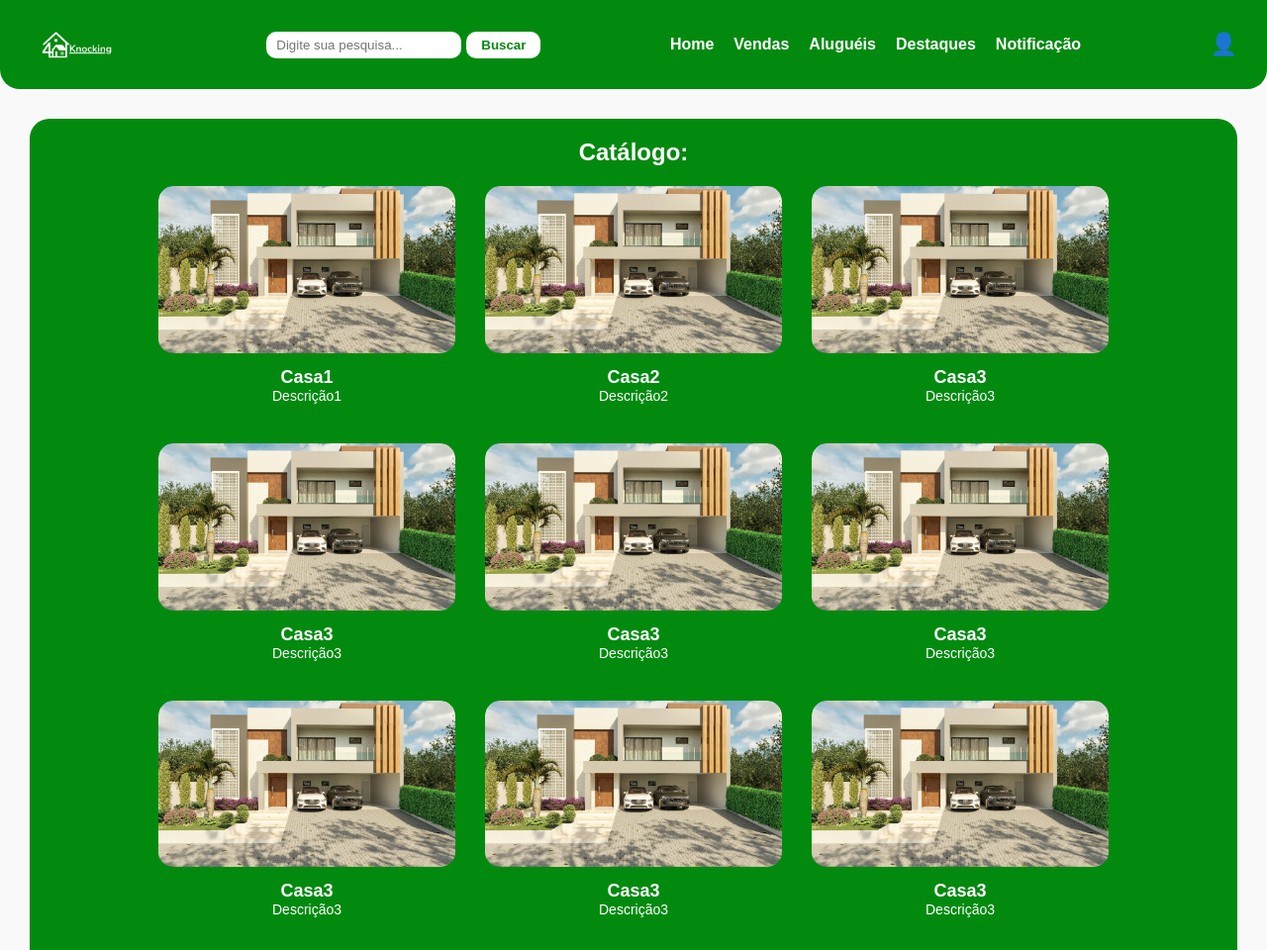
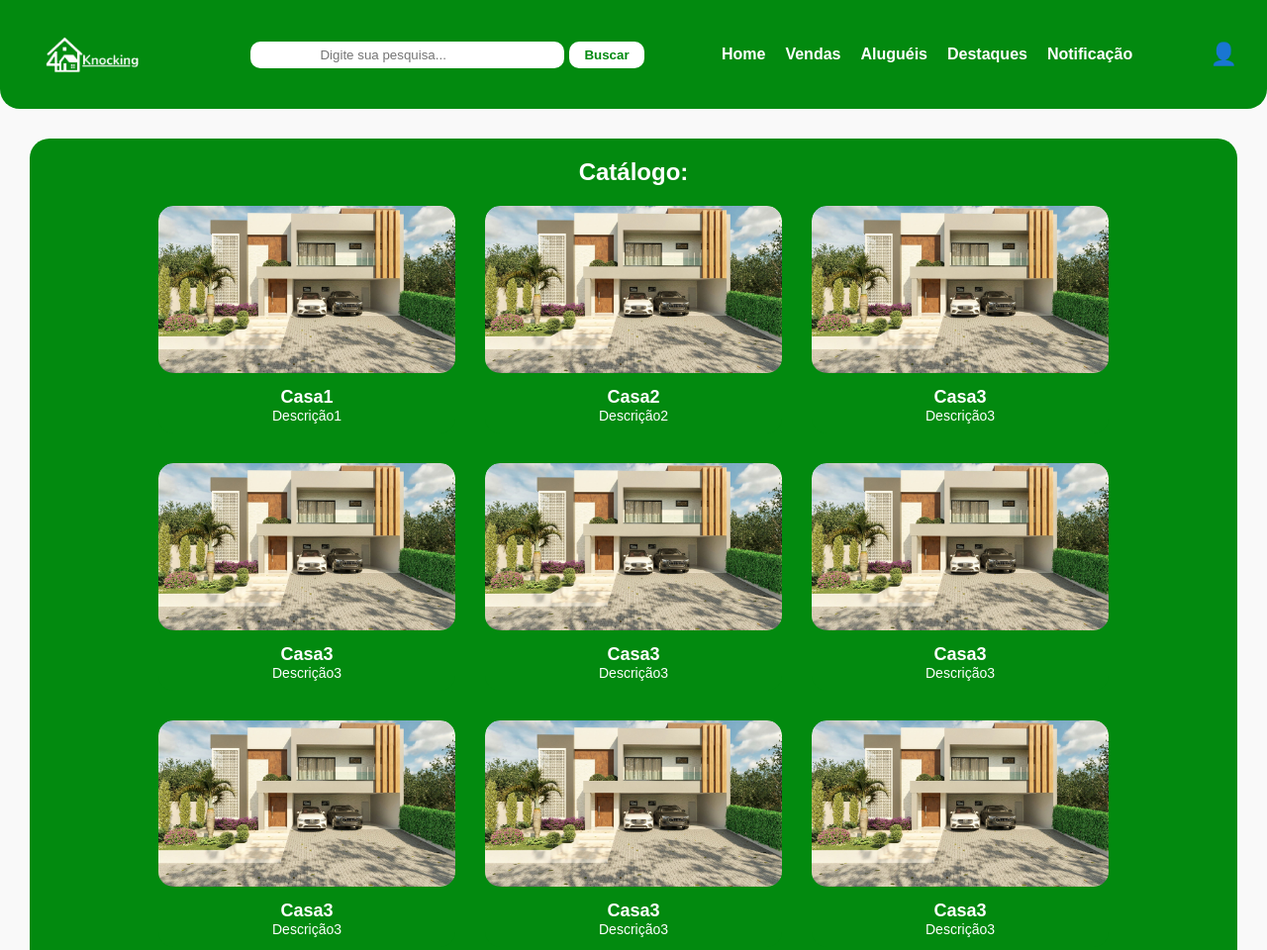
Before and after one commit to Suzuya-sz/4-KNOCKING, a plain HTML site: page sala-de-aula/index.html in a window 1280 px wide. Shown: the top 960 px of the page at 99% size. Drawn offline with Linux system fonts and the light colour scheme.

Commit message:
Add files via upload

```diff
--- a/sala-de-aula/style.css
+++ b/sala-de-aula/style.css
@@ -22,17 +22,16 @@ header {
 }
 
 header img {
-    height: 60px;
+    height: 80px;
 }
 
 .search-bar {
     display: flex;
-    align-items: center;
     gap: 5px;
 }
 
 .search-bar input {
-    padding: 6px 10px;
+    padding: 6px 70px;
     border-radius: 10px;
     border: none;
 }
```
